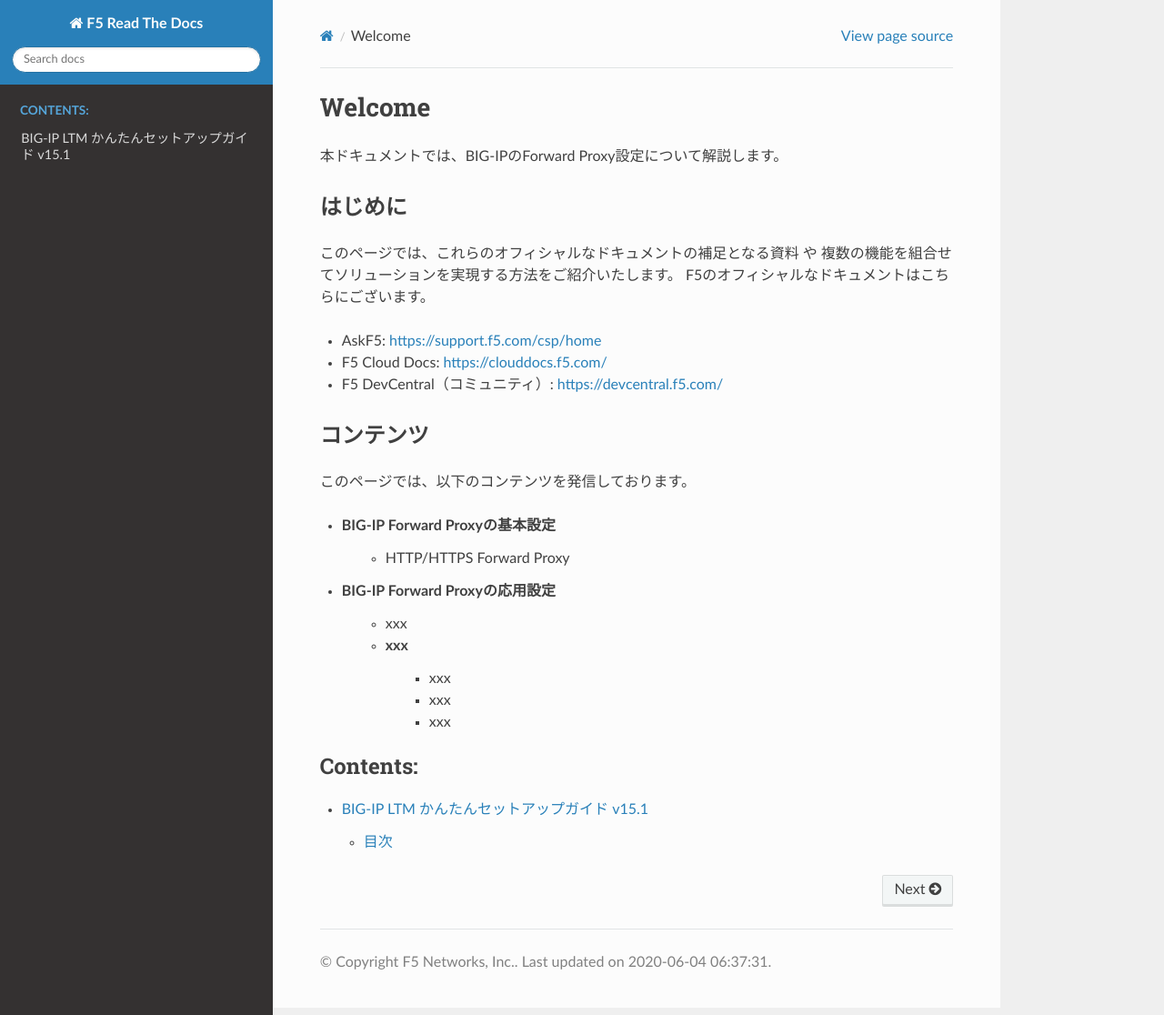
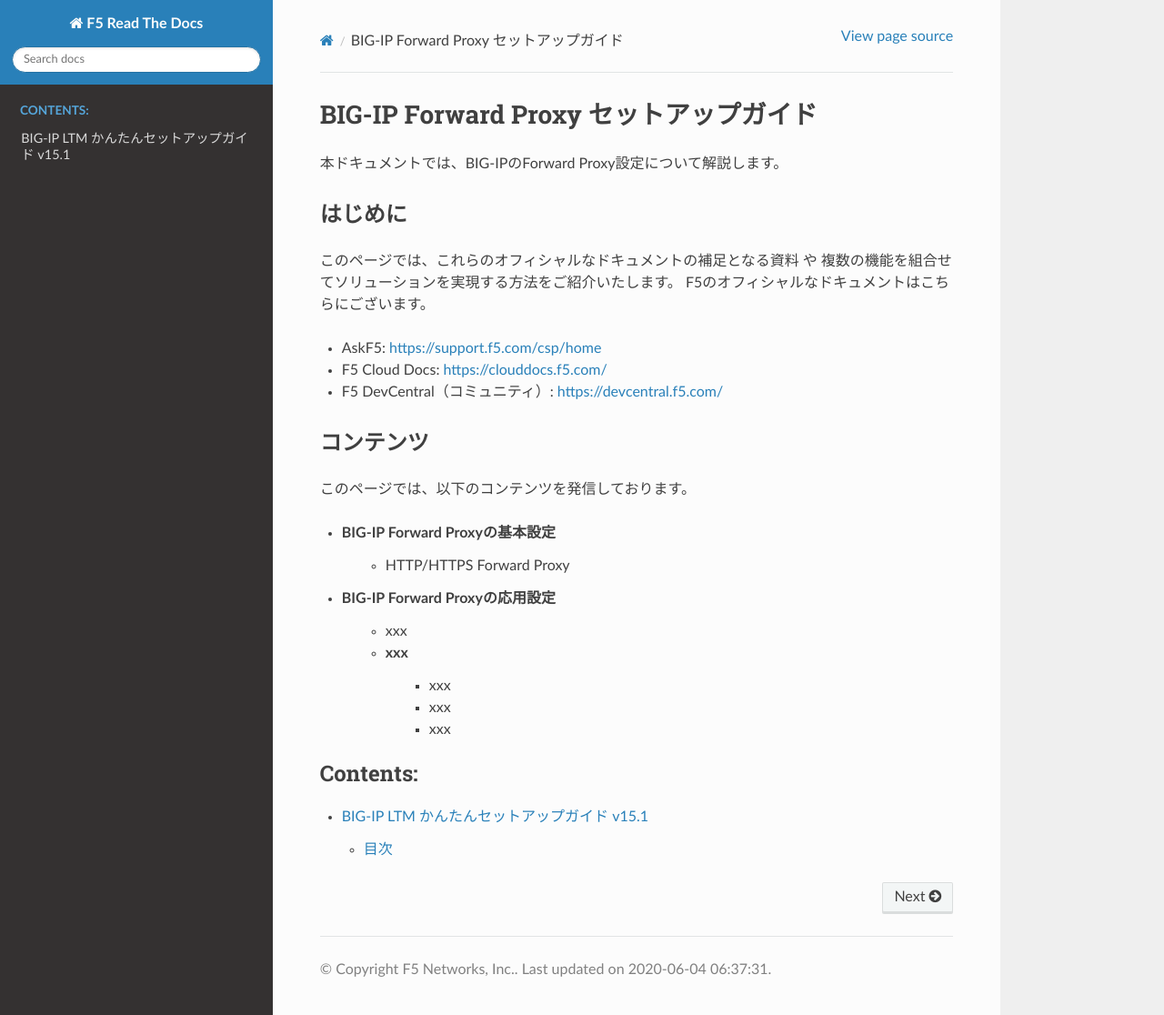
Before and after one commit to ttsuji777/bigip-fwdproxy-jp, a Sphinx documentation site: the page built from docs/index.rst, in a window 1280 px wide and 1116 px high. Shown: the whole window at 91% size. Built offline with Sphinx 7.4.7 and the Read the Docs theme 2.0.0, drawn with Linux system fonts in a browser that asks for light colours.

Commit message:
no message

```diff
--- a/docs/index.rst
+++ b/docs/index.rst
@@ -1,7 +1,7 @@
 .. You can adapt this file completely to your liking, but it should at least
    contain the root `toctree` directive.
 
-Welcome
+BIG-IP Forward Proxy セットアップガイド
 ==============================================
 
 本ドキュメントでは、BIG-IPのForward Proxy設定について解説します。
```
